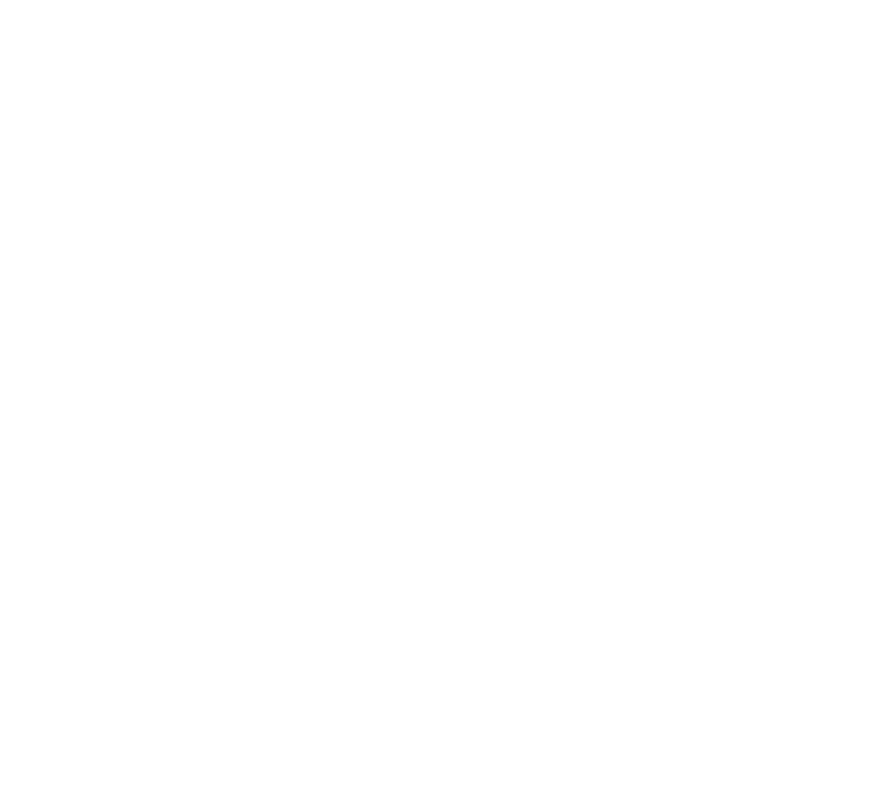
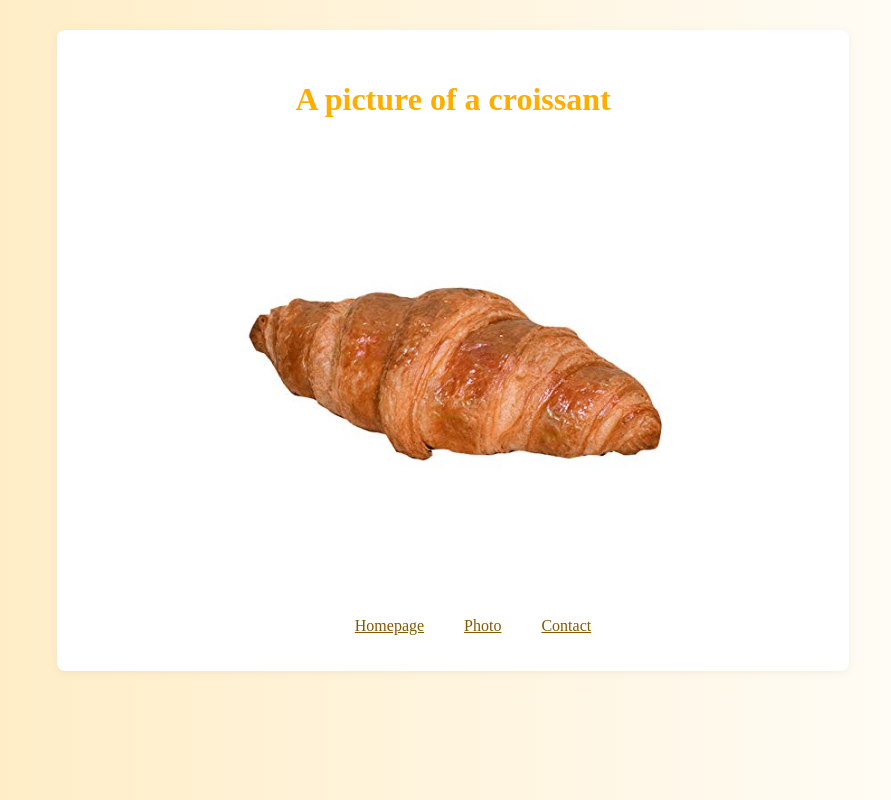
Before and after one commit to rodinmehr/croissant, a plain HTML site: page photo.html in a window 1280 px wide. Shown: the whole page, without its empty margins (187-1078 px from the left). Drawn offline with Linux system fonts and the light colour scheme.

Commit message:
add photo and contact pages

```diff
--- a/css/styles.css
+++ b/css/styles.css
@@ -50,10 +50,16 @@ body {
 }
 
 #main-content ul li {
-   margin-left: 20px;
-   margin-right: 20px;
+    margin-left: 20px;
+    margin-right: 20px;
 }
 
 a {
     color: #835900
 }
+
+#main-content #croissant-img {
+    display: flex;
+    width: 60%;
+    margin: 0 auto;
+}
--- a/photo.html
+++ b/photo.html
@@ -5,11 +5,20 @@
     <meta charset="UTF-8">
     <meta http-equiv="X-UA-Compatible" content="IE=edge">
     <meta name="viewport" content="width=device-width, initial-scale=1.0">
+    <link rel="stylesheet" href="css/styles.css">
     <title>An example of the perfect Croissant - Croissant.com</title>
 </head>
 
 <body>
-
+<div class="card" id="main-content">
+    <h1>A picture of a croissant</h1>
+    <img id="croissant-img" src="images/croissant.jpg" alt="croissant">
+    <ul>
+        <li><a href="index.html">Homepage</a></li>
+        <li><a href="photo.html">Photo</a></li>
+        <li><a href="contact.html">Contact</a></li>
+    </ul>
+</div>
 </body>
 
 </html>
```
Also changed, not shown: contact.html (+12 -1 lines).
